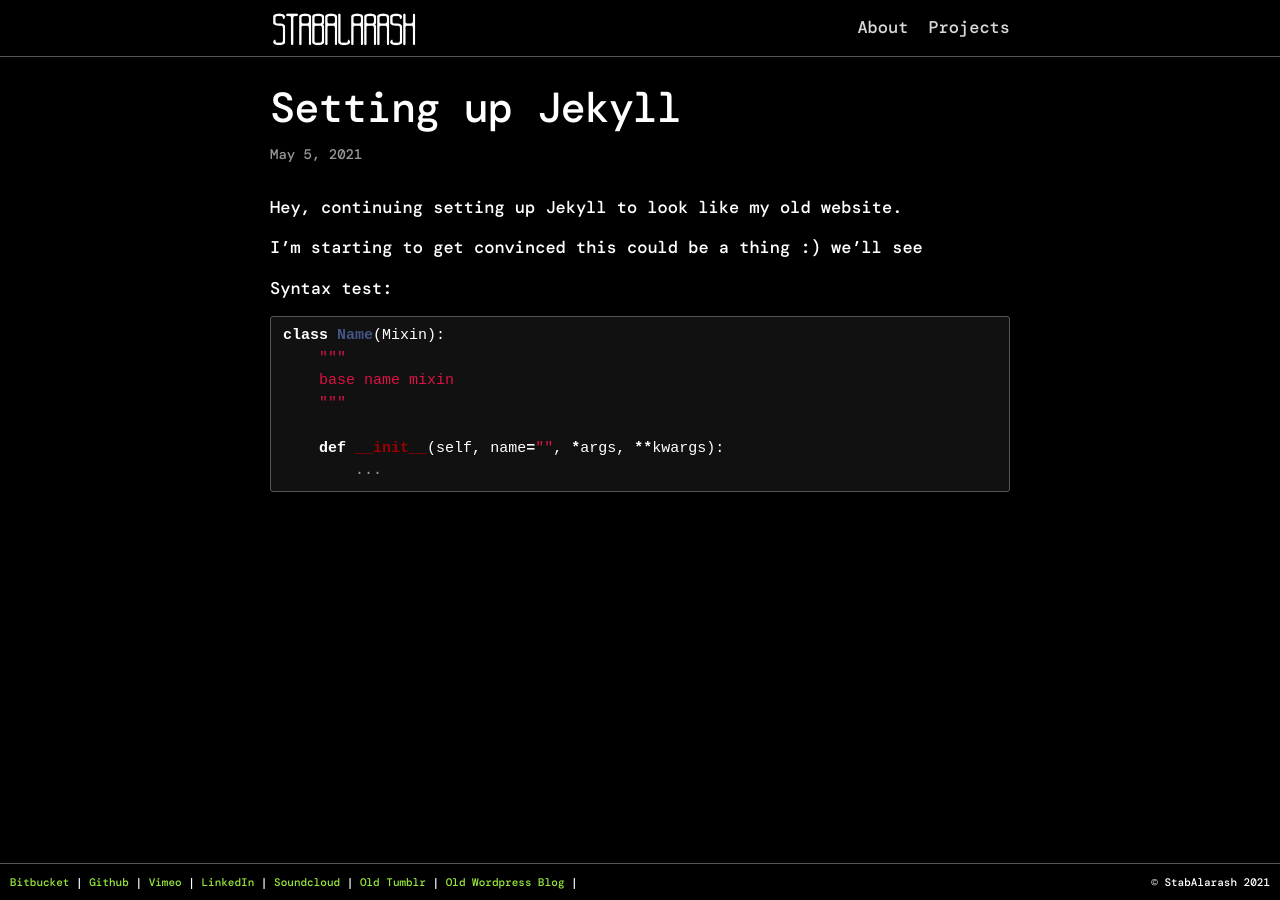
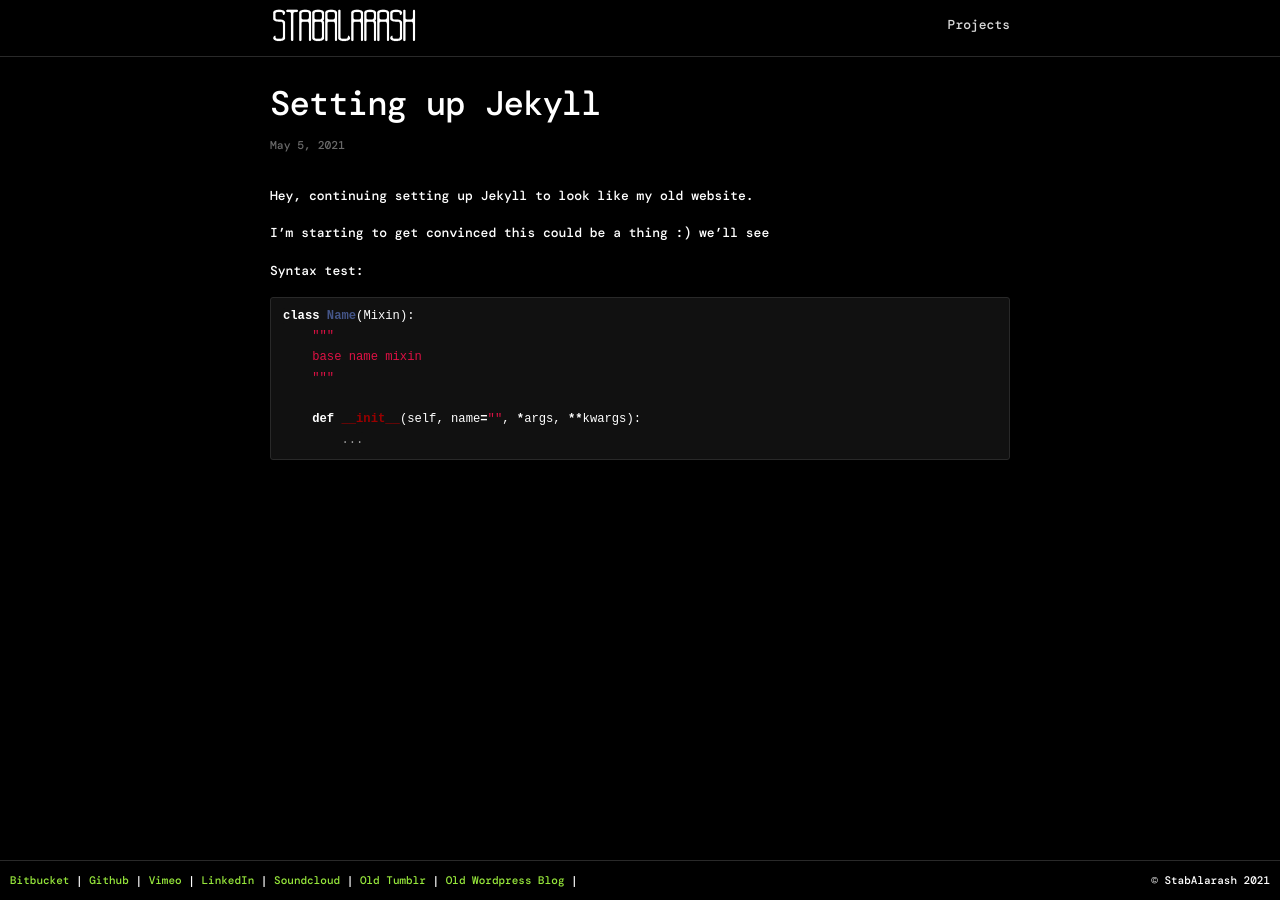
Before and after one commit to StabAlarash/stabalarash.github.io, a Jekyll site: the page built from _posts/2021-05-05-setup.md, in a window 1280 px wide. Built offline with Jekyll 4.4.1, drawn with Linux system fonts in a browser that asks for light colours.

Commit message:
remove about, change font size

```diff
--- a/_config.yml
+++ b/_config.yml
@@ -21,9 +21,8 @@
 title: StabAlarash
 # email: ...
 description: >- # this means to ignore newlines until "baseurl:"
-  Write an awesome description for your new site here. You can edit this
-  line in _config.yml. It will appear in your document head meta (for
-  Google search results) and in your feed.xml site description.
+  This is Stabalarash github page. This serves as a hub for my social links,
+  blog posts and projects.
 baseurl: "" # the subpath of your site, e.g. /blog
 url: "https://stabalarash.github.io" # the base hostname & protocol for your site, e.g. http://example.com
 twitter_username: StabAlarash
--- a/_layouts/blog.html
+++ b/_layouts/blog.html
@@ -21,8 +21,8 @@ layout: default
             {{ post.title | escape }}
           </a>
         </h3>
-        {%- if site.show_excerpts -%}
-          {{ post.excerpt }}
+        {%- if post.summary -%}
+          {{ post.summary }}
         {%- endif -%}
       </li>
       {%- endfor -%}
--- a/_layouts/home.html
+++ b/_layouts/home.html
@@ -22,7 +22,7 @@ layout: none
 
         #content {
             position: relative;
-            width: 265px;
+            width: 220px;
             margin-top: 590px;
             margin-left: auto;
             margin-right: auto;
@@ -32,6 +32,7 @@ layout: none
             list-style: none;
             margin: 7px 0;
             filter: drop-shadow(3px 3px 5px rgb(41, 88, 67));
+            font-size: 20px;
         }
 
         #content a {
--- a/_sass/minima.scss
+++ b/_sass/minima.scss
@@ -3,10 +3,10 @@
 // Define defaults for each variable.
 
 $base-font-family: -apple-system, BlinkMacSystemFont, "Segoe UI", Roboto, Helvetica, Arial, sans-serif, "Apple Color Emoji", "Segoe UI Emoji", "Segoe UI Symbol" !default;
-$base-font-size:   16px !default;
+$base-font-size:   13px !default;
 $base-font-weight: 400 !default;
 $small-font-size:  $base-font-size * 0.875 !default;
-$base-line-height: 1.5 !default;
+$base-line-height: 1.7 !default;
 
 $spacing-unit:     30px !default;
 
@@ -14,7 +14,7 @@ $text-color:       rgb(216, 216, 216) !default;
 $background-color: #0f0f0f !default;
 $brand-color:      #96e63b !default;
 
-$grey-color:       #969696 !default;
+$grey-color:       #696969 !default;
 $grey-color-light: lighten($grey-color, 40%) !default;
 $grey-color-dark:  darken($grey-color, 25%) !default;
 
--- a/assets/main.scss
+++ b/assets/main.scss
@@ -38,7 +38,7 @@ body{
     color: #fff;
 
     font-family: 'DM Mono', monospace;
-    font-size: 17px;
+    font-size: 13px;
 }
 
 
```
Also changed, not shown: Gemfile.lock, _about.md (renamed from about.md).
